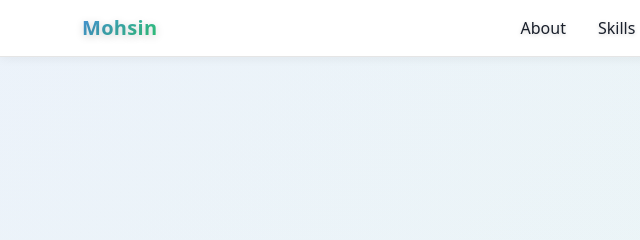
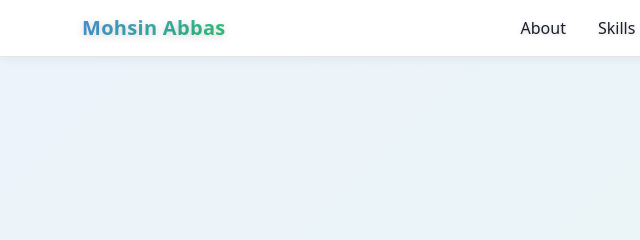
Before and after one commit to Mohsinabbasgithub/my-portfolio, a plain HTML site: page index.html in a window 1280 px wide. Shown: the top 240 px of the page, 0-640 px from the left. Drawn offline with nearby package versions, Linux system fonts and the light colour scheme.

Commit message:
Update index.html

```diff
--- a/index.html
+++ b/index.html
@@ -369,7 +369,7 @@
 <!-- NAVBAR -->
 <nav class="navbar navbar-expand-lg sticky-top" aria-label="Main navigation" style="backdrop-filter: blur(6px);">
   <div class="container">
-    <a class="navbar-brand" href="#home">Mohsin </a>
+    <a class="navbar-brand" href="#home">Mohsin Abbas</a>
 
     <button class="navbar-toggler" type="button" data-bs-toggle="collapse" data-bs-target="#navMenu" aria-controls="navMenu" aria-expanded="false" aria-label="Toggle navigation">
       <span class="navbar-toggler-icon"></span>
```
